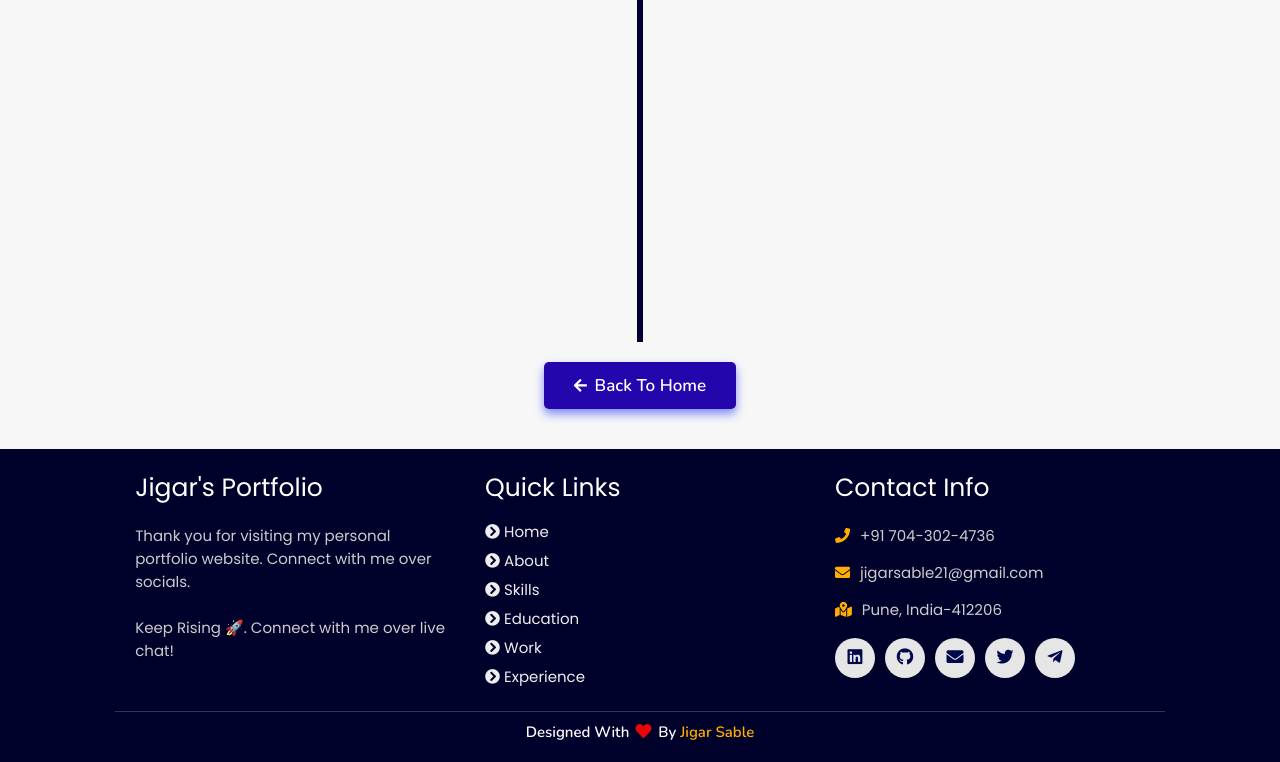
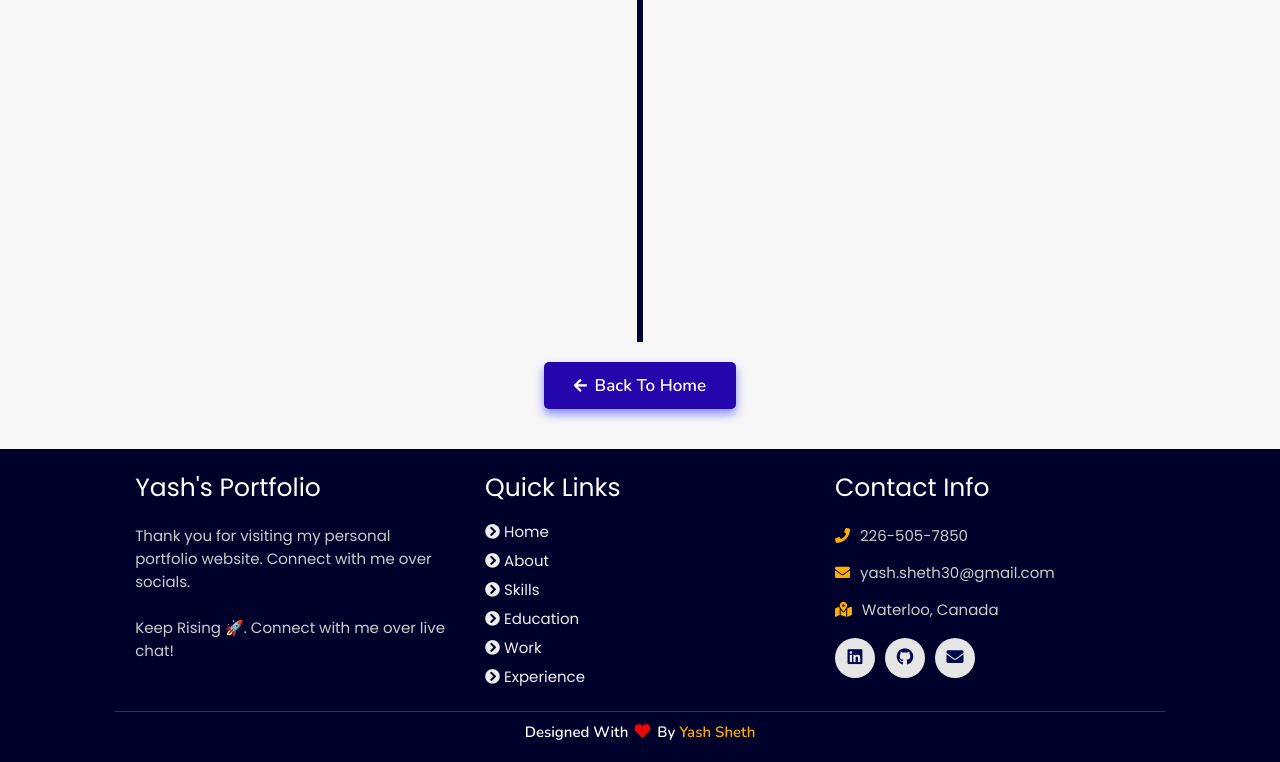
Before and after one commit to YashS30/Portfolio-Website, a plain HTML site: page experience/index.html in a window 1280 px wide. Shown: the part 859-1621 px from the top of the page. Drawn offline with nearby package versions, Linux system fonts and the light colour scheme.

Commit message:
Update index.html

```diff
--- a/experience/index.html
+++ b/experience/index.html
@@ -9,13 +9,13 @@
     <link rel="stylesheet" href="https://cdnjs.cloudflare.com/ajax/libs/font-awesome/5.15.3/css/all.min.css" integrity="sha512-iBBXm8fW90+nuLcSKlbmrPcLa0OT92xO1BIsZ+ywDWZCvqsWgccV3gFoRBv0z+8dLJgyAHIhR35VZc2oM/gI1w==" crossorigin="anonymous" referrerpolicy="no-referrer" />
     <link id='favicon' rel="shortcut icon" href="/assets/images/favicon.png" type="image/x-png">
 
-    <title>Experience | Portfolio Jigar Sable</title>
+    <title>Experience | Portfolio Yash Sheth</title>
 </head>
 <body oncontextmenu="return false">
 
 <!-- navbar starts -->
 <header>
-        <a href="/" class="logo"><i class="fab fa-node-js"></i> Jigar</a>
+        <a href="/" class="logo"><i class="fab fa-node-js"></i> Yash</a>
 
         <div id="menu" class="fas fa-bars"></div>
         <nav class="navbar">
@@ -169,7 +169,7 @@
   <div class="box-container">
 
       <div class="box">
-          <h3>Jigar's Portfolio</h3>
+          <h3>Yash's Portfolio</h3>
           <p>Thank you for visiting my personal portfolio website. Connect with me over socials. <br/> <br/> Keep Rising 🚀. Connect with me over live chat!</p>
       </div>
 
@@ -185,21 +185,19 @@
 
       <div class="box">
           <h3>contact info</h3>
-          <p> <i class="fas fa-phone"></i>+91 704-302-4736</p>
-          <p> <i class="fas fa-envelope"></i>jigarsable21@gmail.com</p>
-          <p> <i class="fas fa-map-marked-alt"></i>Pune, India-412206</p>
+          <p> <i class="fas fa-phone"></i>226-505-7850</p>
+          <p> <i class="fas fa-envelope"></i>yash.sheth30@gmail.com</p>
+          <p> <i class="fas fa-map-marked-alt"></i>Waterloo, Canada</p>
           <div class="share">
 
-            <a href="https://www.linkedin.com/in/jigar-sable" class="fab fa-linkedin" target="_blank"></a>
-            <a href="https://github.com/jigar-sable" class="fab fa-github" target="_blank"></a>
-            <a href="mailto:jigarsable21@gmail.com" class="fas fa-envelope" target="_blank"></a>
-            <a href="https://twitter.com/jigar_sable" class="fab fa-twitter" target="_blank"></a>
-            <a href="https://t.me/lifecode5" class="fab fa-telegram-plane" target="_blank"></a>
+            <a href="https://www.linkedin.com/in/yash-sheth-50a2001a3/" class="fab fa-linkedin" target="_blank"></a>
+            <a href="https://github.com/YashS30" class="fab fa-github" target="_blank"></a>
+            <a href="mailto:yash.sheth30@gmail.com" class="fas fa-envelope" target="_blank"></a>
           </div>
       </div>
   </div>
 
-  <h1 class="credit">Designed with <i class="fa fa-heart pulse"></i> by <a href="https://www.linkedin.com/in/jigar-sable"> jigar sable</a></h1>
+  <h1 class="credit">Designed with <i class="fa fa-heart pulse"></i> by <a href="https://www.linkedin.com/in/yash-sheth-50a2001a3/"> Yash Sheth</a></h1>
 
 </section>
 <!-- footer section ends -->
```
